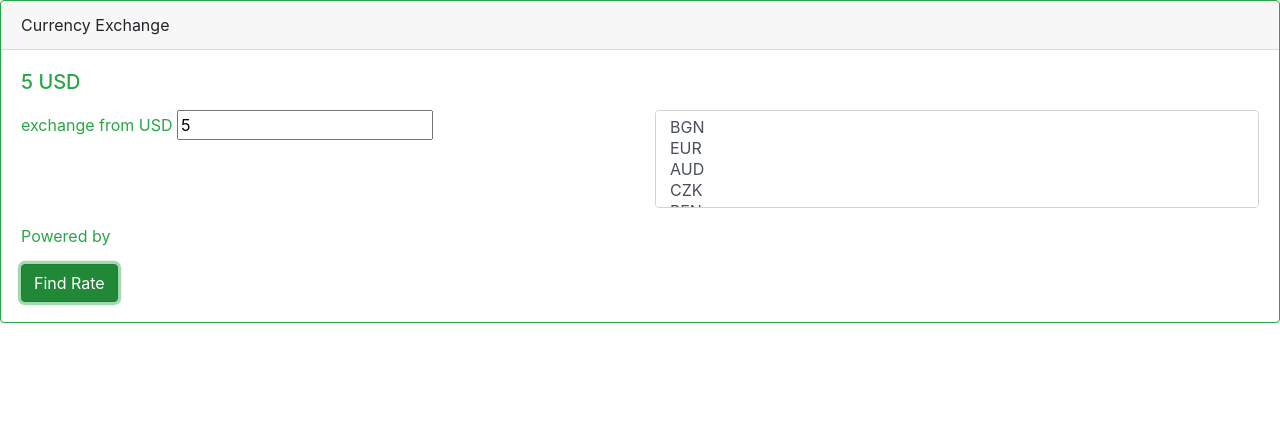
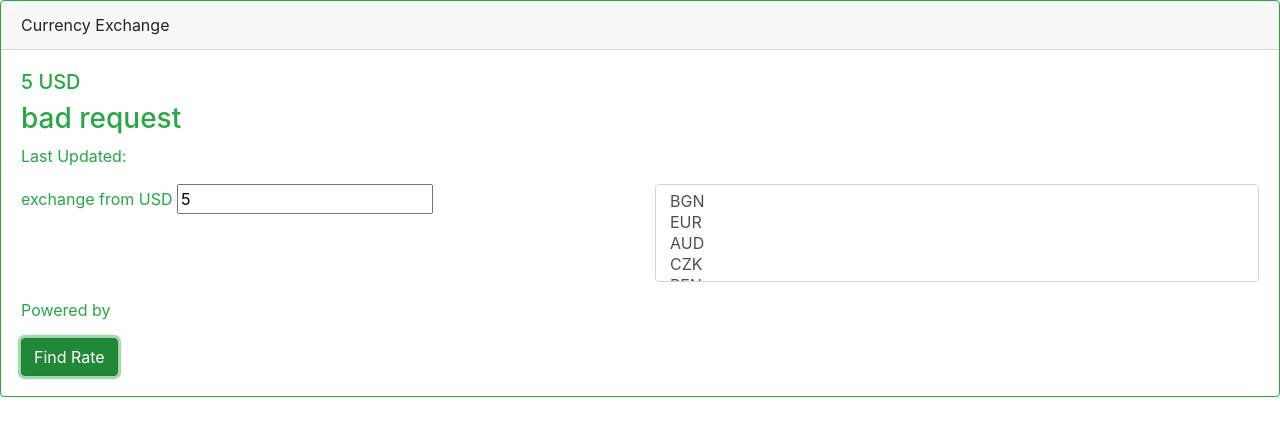
Before and after one commit to murphynd/coin, a website built with webpack: page src/index.html in a window 1280 px wide. Both pictures are taken after typing "5" into the empty fields and a click on the button "Find Rate". Built offline with nearby package versions, Linux system fonts and the light colour scheme; no server answers.

Commit message:
adds error message into console log if ther i s and error and prints bad request in html

```diff
--- a/src/index.html
+++ b/src/index.html
@@ -14,8 +14,9 @@
             <span class="LLC-conversion"></span>
             <span class="con-title"></span>
           </h3>
+          <h3><span class="error"></span></h3>
 
-          <p><span class="date"></span></p>
+          <p>Last Updated: <span class="date"></span></p>
 
           <form id="Exchange">
             <div class="row">
--- a/src/main.js
+++ b/src/main.js
@@ -15,7 +15,7 @@ $(document).ready(function () {
     $(".num").text(numinput);
 
     let request = new XMLHttpRequest();
-    const url = `https://v6.exchangerate-api.com/v6/${process.env.API_KEY}/latest/${LCC}`;
+    const url = `https://v6.exchangerate-api.com/v6/${process.env.API_KEY}/latest/america`;
     console.log(process.env.API_KEY);
 
     request.onreadystatechange = function () {
@@ -23,6 +23,10 @@ $(document).ready(function () {
         const response = JSON.parse(this.responseText);
         getElements(response);
         console.log(response);
+      } else {
+        console.log("bad request");
+        console.log(this.response);
+        $(".error").text("bad request");
       }
     };
 
```
